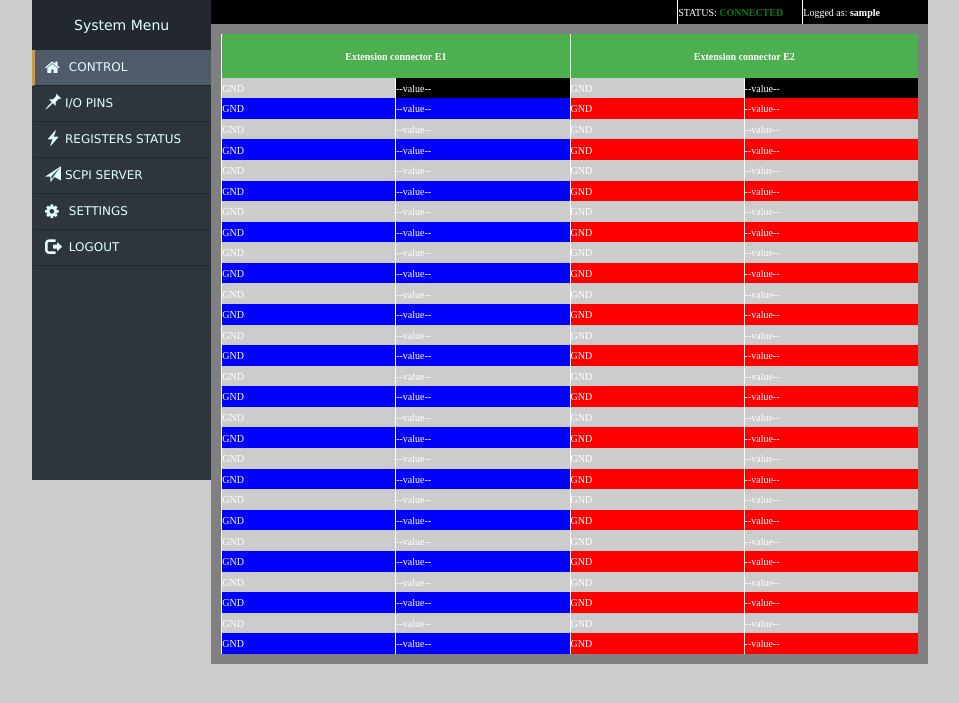
After one commit to 1nfused/RemoteAccess, a Flask app: page /gpio in a window 1280 px wide. The commit adds this page. Shown: the top 703 px of the page, without its empty margins (160-1119 px from the left). Run offline with Flask 2, Linux system fonts and the light colour scheme; the visitor is signed in with stand-in values (Sample User, id 1); some libraries are stand-ins or nearby versions.

Commit message:
Added templates for registers, io pins, scpi server and some basic flask handling.

```diff
--- a/remote_system/app/main.py
+++ b/remote_system/app/main.py
@@ -84,6 +84,15 @@ def login_page():
 def update_profile():
     return
 
+@app.route('/gpio', methods=['GET'])
+def gpio():
+    return render_template('io_pins.html')
+
+
+@app.route('/registers', methods=['POST', 'GET'])
+def registers():
+    return render_template('registers.html')
+
 
 @app.route('/index', methods=['GET', 'POST'])
 def index():
@@ -109,12 +118,15 @@ def connect_pitaya():
     return redirect(url_for('index'))
 
 
-@app.route('/settings', methods=['GET', 'POST'])
+@app.route('/settings', methods=['POST', 'GET'])
 def settings():
     response = {"success": True }
     # If we want to update our contant info
+    print("Here we are")
+    print(request.form.get("add_user", type=str))
+    print(request.form.get("add_pitaya", type=str))
+
     if request.method == 'POST':
-
         username = request.form.get('username', type=str)
         if User.query.filter(username == username).first():
             response = {
--- a/remote_system/app/static/css/style.css
+++ b/remote_system/app/static/css/style.css
@@ -189,12 +189,25 @@ body{
   float: right;
 }
 
+/* CUSTOMER CONTENT HEIGHTS */
 .content {
   width: 80%;
   height: 70%;
-  background: #CCCCCC;
+  background: #808080;
   float: right;
   padding: 10px 10px 10px 10px;
+}
+
+.io_content {
+  height: 80%;
+}
+
+.settings_content {
+  height: 60%;
+}
+
+.content_registers{
+  height: 70%;
 }
 
 .content h2{
@@ -232,7 +245,7 @@ th, td {
     border-left: 1px solid white; /* Color of the chosen background */
     text-align: center;
     color: white;
-    font-size: 12px;
+    font-size: 10px;
 }
 
 .form_data label{
@@ -278,3 +291,38 @@ th, td {
   vertical-align: middle;
   padding-top: 10px;
 }
+
+/* IO PINS TABLE */
+.gpio_ext_1 {
+  float: left;
+  width: 50%;
+  height: 100%;
+  background-color: blue;
+}
+
+.gpio_ext_2 {
+  float: right;
+  width: 50%;
+  height: 100%;
+  background-color: red;
+}
+
+.gpio_table {
+    border-collapse: collapse;
+    width: 100%;
+    height: 100%;
+    color: red;
+}
+
+.gpio_table th, td {
+    text-align: left;
+    padding: 8px;
+}
+
+.gpio_table tr:nth-child(even){background-color: #CCCCCC;}
+
+.gpio_table th {
+    background-color: #4CAF50;
+    color: white;
+    text-align: center;
+}
--- a/remote_system/app/templates/base.html
+++ b/remote_system/app/templates/base.html
@@ -23,12 +23,24 @@
 		    <div class="nav-side-menu">
 		    	<div class="brand">System Menu</div>
 		    	<i class="fa fa-bars fa-2x toggle-btn" data-toggle="collapse" data-target="#menu-content"></i>
-			    <div class="menu-list">
+			    <div id="side_menu" class="menu-list">
 					<ul id="menu-content" class="menu-content collapse out">
 		                <li class="active">
 		                  <a href="{{ url_for('index')  }}">
 		                  <i class="fa fa-home fa-lg"></i> CONTROL
 		                  </a>
+		                </li>
+		                <li>
+		                	<a href="{{ url_for('gpio') }}">
+		                	<i class="fa glyphicon glyphicon-pushpin fa-lg"></i>I/O PINS</a>
+		                </li>
+		                <li>
+		                	<a href="{{ url_for('registers') }}">
+		                	<i class="fa glyphicon glyphicon-flash fa-lg"></i>REGISTERS STATUS</a>
+		                </li>
+		                <li>
+		                	<a href="">
+		                	<i class="fa glyphicon glyphicon-send fa-lg"></i>SCPI SERVER</a>
 		                </li>
 		                <li>
 		                  <a href="{{ url_for('settings', username=g.user) }}">
@@ -56,10 +68,20 @@
 		    		</tr>
 		    	</table>
 		    </div>
-		    <div class="content">
-		    	{% block content %}
-				{% endblock %}
-			</div>
+	    	{% block content %}
+			{% endblock %}
 		</div>
   	</body>
+
+	<script>
+	/*
+  		$('.menu-content li a').click(function(e) {
+  			$('.menu-content li').removeClass('active');
+		  	var $parent = $(this).parent();
+		  	if (!$parent.hasClass('active')) {
+		    	$parent.addClass('active');
+		  	}
+		  	e.preventDefault();
+		}); */
+  	</script>
 </html>
--- a/remote_system/app/templates/index.html
+++ b/remote_system/app/templates/index.html
@@ -4,6 +4,7 @@
 {% block extra_header %}{% endblock %}
 
 {% block content %}
+<div class="content">
 	<div class="right_content">
 		{% if not error %}
 			{% with messages = get_flashed_messages() %}
@@ -62,4 +63,5 @@
 			<br>
 		</div>
 	</div>
+</div>
 {% endblock %}
--- /dev/null
+++ b/remote_system/app/templates/io_pins.html
@@ -0,0 +1,270 @@
+{% extends "base.html" %}
+{% block extra_scripts %}{% endblock %}
+{% block extra_header %}{% endblock %}
+
+{% block content %}
+<div class="content io_content">
+	<div class="gpio_ext_1">
+		<table class="gpio_table">
+			  <tr>
+				<th colspan="2">Extension connector E1</th>
+			</tr>
+			<tr>
+				<td>GND</td>
+				<td style="background-color: black;">--value--</td>
+			</tr>
+			<tr>
+				<td>GND</td>
+				<td>--value--</td>
+			</tr>
+			<tr>
+				<td>GND</td>
+				<td>--value--</td>
+			</tr>
+			<tr>
+				<td>GND</td>
+				<td>--value--</td>
+			</tr>
+			<tr>
+				<td>GND</td>
+				<td>--value--</td>
+			</tr>
+			<tr>
+				<td>GND</td>
+				<td>--value--</td>
+			</tr>
+			<tr>
+				<td>GND</td>
+				<td>--value--</td>
+			</tr>
+			<tr>
+				<td>GND</td>
+				<td>--value--</td>
+			</tr>
+			<tr>
+				<td>GND</td>
+				<td>--value--</td>
+			</tr>
+			<tr>
+				<td>GND</td>
+				<td>--value--</td>
+			</tr>
+			<tr>
+				<td>GND</td>
+				<td>--value--</td>
+			</tr>
+			<tr>
+				<td>GND</td>
+				<td>--value--</td>
+			</tr>
+			<tr>
+				<td>GND</td>
+				<td>--value--</td>
+			</tr>
+			<tr>
+				<td>GND</td>
+				<td>--value--</td>
+			</tr>
+			<tr>
+				<td>GND</td>
+				<td>--value--</td>
+			</tr>
+			<tr>
+				<td>GND</td>
+				<td>--value--</td>
+			</tr>
+			<tr>
+				<td>GND</td>
+				<td>--value--</td>
+			</tr>
+			<tr>
+				<td>GND</td>
+				<td>--value--</td>
+			</tr>
+			<tr>
+				<td>GND</td>
+				<td>--value--</td>
+			</tr>
+			<tr>
+				<td>GND</td>
+				<td>--value--</td>
+			</tr>
+			<tr>
+				<td>GND</td>
+				<td>--value--</td>
+			</tr>
+			<tr>
+				<td>GND</td>
+				<td>--value--</td>
+			</tr>
+			<tr>
+				<td>GND</td>
+				<td>--value--</td>
+			</tr>
+			<tr>
+				<td>GND</td>
+				<td>--value--</td>
+			</tr>
+			<tr>
+				<td>GND</td>
+				<td>--value--</td>
+			</tr>
+			<tr>
+				<td>GND</td>
+				<td>--value--</td>
+			</tr>
+			<tr>
+				<td>GND</td>
+				<td>--value--</td>
+			</tr>
+			<tr>
+				<td>GND</td>
+				<td>--value--</td>
+			</tr>
+		</table>
+	</div>
+	<div class="gpio_ext_2">
+		<table class="gpio_table">
+			<tr>
+				<th colspan="2">Extension connector E2</th>
+			</tr>
+			<tr>
+				<td>GND</td>
+				<td style="background-color: black;">--value--</td>
+			</tr>
+			<tr>
+				<td>GND</td>
+				<td>--value--</td>
+			</tr>
+			<tr>
+				<td>GND</td>
+				<td>--value--</td>
+			</tr>
+			<tr>
+				<td>GND</td>
+				<td>--value--</td>
+			</tr>
+			<tr>
+				<td>GND</td>
+				<td>--value--</td>
+			</tr>
+			<tr>
+				<td>GND</td>
+				<td>--value--</td>
+			</tr>
+			<tr>
+				<td>GND</td>
+				<td>--value--</td>
+			</tr>
+			<tr>
+				<td>GND</td>
+				<td>--value--</td>
+			</tr>
+			<tr>
+				<td>GND</td>
+				<td>--value--</td>
+			</tr>
+			<tr>
+				<td>GND</td>
+				<td>--value--</td>
+			</tr>
+			<tr>
+				<td>GND</td>
+				<td>--value--</td>
+			</tr>
+			<tr>
+				<td>GND</td>
+				<td>--value--</td>
+			</tr>
+			<tr>
+				<td>GND</td>
+				<td>--value--</td>
+			</tr>
+			<tr>
+				<td>GND</td>
+				<td>--value--</td>
+			</tr>
+			<tr>
+				<td>GND</td>
+				<td>--value--</td>
+			</tr>
+			<tr>
+				<td>GND</td>
+				<td>--value--</td>
+			</tr>
+			<tr>
+				<td>GND</td>
+				<td>--value--</td>
+			</tr>
+			<tr>
+				<td>GND</td>
+				<td>--value--</td>
+			</tr>
+			<tr>
+				<td>GND</td>
+				<td>--value--</td>
+			</tr>
+			<tr>
+				<td>GND</td>
+				<td>--value--</td>
+			</tr>
+			<tr>
+				<td>GND</td>
+				<td>--value--</td>
+			</tr>
+			<tr>
+				<td>GND</td>
+				<td>--value--</td>
+			</tr>
+			<tr>
+				<td>GND</td>
+				<td>--value--</td>
+			</tr>
+			<tr>
+				<td>GND</td>
+				<td>--value--</td>
+			</tr>
+			<tr>
+				<td>GND</td>
+				<td>--value--</td>
+			</tr>
+			<tr>
+				<td>GND</td>
+				<td>--value--</td>
+			</tr>
+			<tr>
+				<td>GND</td>
+				<td>--value--</td>
+			</tr>
+			<tr>
+				<td>GND</td>
+				<td>--value--</td>
+			</tr>
+		</table>
+	</div>
+</div>
+{% endblock %}
+
+
+<!--
+<ul class="nav nav-tabs">
+  <li class="active"><a data-toggle="tab" href="#home">Home</a></li>
+  <li><a data-toggle="tab" href="#menu1">Menu 1</a></li>
+  <li><a data-toggle="tab" href="#menu2">Menu 2</a></li>
+</ul>
+
+<div class="tab-content">
+  <div id="home" class="tab-pane fade in active">
+    <h3>HOME</h3>
+    <p>Some content.</p>
+  </div>
+  <div id="menu1" class="tab-pane fade">
+    <h3>Menu 1</h3>
+    <p>Some content in menu 1.</p>
+  </div>
+  <div id="menu2" class="tab-pane fade">
+    <h3>Menu 2</h3>
+    <p>Some content in menu 2.</p>
+  </div>
+</div>
+ -->
```
Also changed, not shown: remote_system/app/templates/registers.html (added, +28 -0 lines), remote_system/app/templates/settings.html (+9 -3 lines). Lines whose indentation alone changed are shown as unchanged.
